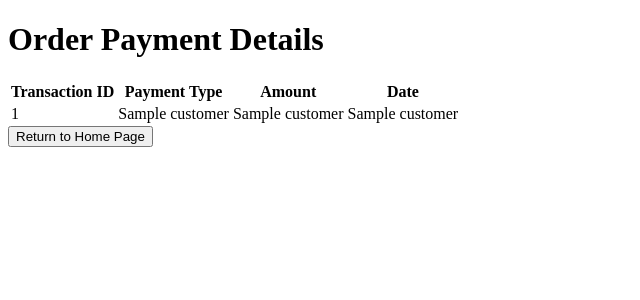
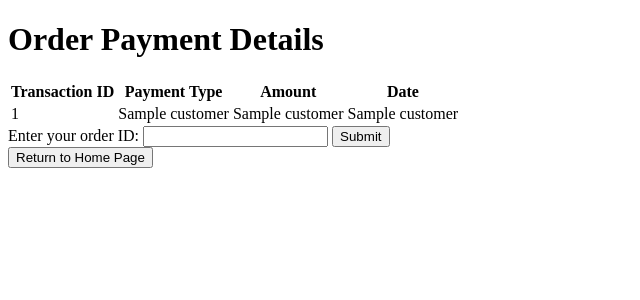
Before and after one commit to Xxkz2437xX/w4111-proj1, a Flask app: template templates/order_payment.html in a window 1280 px wide. Shown: the top 300 px of the page, without its empty margins (0-640 px from the left). Run offline with Flask 3, Linux system fonts and the light colour scheme; the template is opened without the code that fills it: most values are stand-ins (such as "Sample title", 1, 10 or a date in 2020); parts of the project's set-up code (start-up, migrations or seed data) failed here and were passed over.

Commit message:
Update order_payment.html

```diff
--- a/templates/order_payment.html
+++ b/templates/order_payment.html
@@ -23,8 +23,15 @@
 			{% endfor %}
 		</table>
 	{% else %}
-		<p>No payment details found for this order ID.</p>
+		<p>{{ message }}</p>
 	{% endif %}
+
+	<form action="/order_payment" method="get">
+		<label for="orderID">Enter your order ID:</label>
+		<input type="text" id="orderID" name="orderID" required>
+		<input type="submit" value="Submit">
+	</form>
+
 	<form action="/" method="get">
 		<input type="submit" value="Return to Home Page">
 	</form>
```
